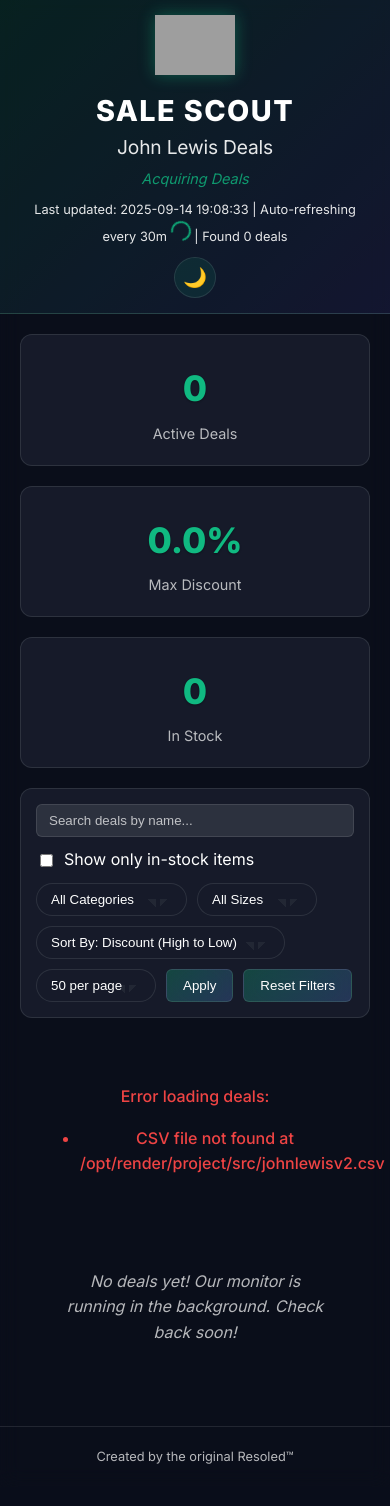
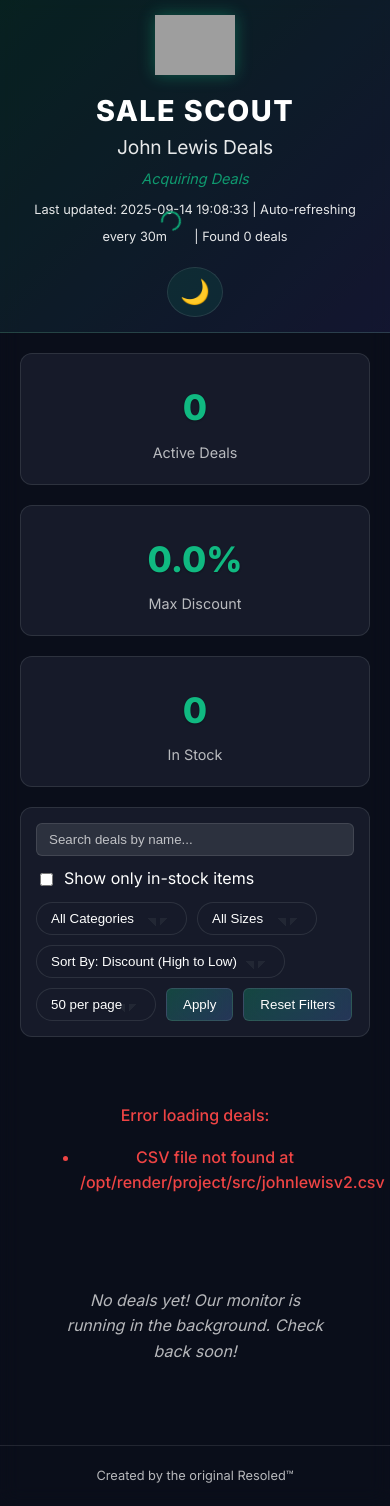
Before and after one commit to Resoledev/salescout-app, a Flask app: page / in a window 390 px wide. Before the commit the page ends 1464 px from the top, so only its background shows below. Run offline with Flask 2, Linux system fonts and the light colour scheme; grey boxes are pictures that could not be loaded.

Commit message:
Update style.css

```diff
--- a/static/style.css
+++ b/static/style.css
@@ -136,26 +136,35 @@
 }
 
 .theme-toggle {
-    padding: 8px;
-    background: rgba(255, 255, 255, 0.1);
-    border: 1px solid var(--border);
+    padding: 12px;
+    background: var(--bg-secondary);
+    border: 2px solid var(--accent);
     border-radius: 50%;
     cursor: pointer;
-    font-size: 1.2rem;
-    transition: background 0.2s, transform 0.2s;
+    font-size: 1.5rem;
+    transition: background 0.2s, transform 0.2s, border-color 0.2s;
+    z-index: 3;
+    min-width: 40px;
+    min-height: 40px;
+    display: flex;
+    align-items: center;
+    justify-content: center;
 }
 
 .light-mode .theme-toggle {
-    background: rgba(0, 0, 0, 0.1);
+    background: rgba(0, 0, 0, 0.15);
+    border-color: var(--accent);
 }
 
 .theme-toggle:hover {
     background: var(--accent);
+    border-color: var(--text-primary);
     transform: scale(1.1);
 }
 
 .theme-icon {
     display: inline-block;
+    line-height: 1;
 }
 
 .light-mode .theme-icon::before {
@@ -207,6 +216,11 @@
 
     .header-title p {
         font-size: 0.8rem;
+    }
+
+    .theme-toggle {
+        margin-top: 10px;
+        align-self: center;
     }
 }
 
@@ -595,7 +619,7 @@
     font-weight: 500;
 }
 
-.spinner, .loading-spinner {
+.spinner {
     display: inline-block;
     width: 16px;
     height: 16px;
```
Also changed, not shown: other parts of static/style.css (+22 -12 lines).
